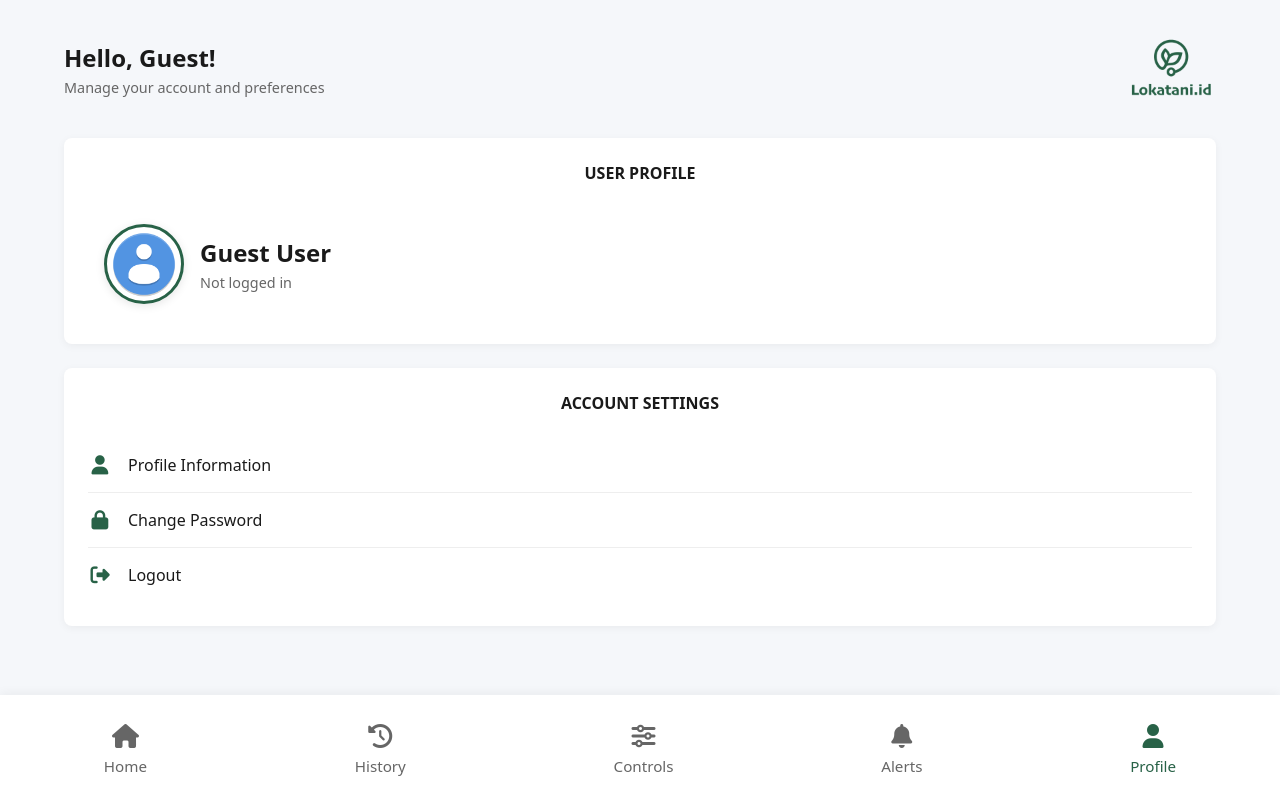
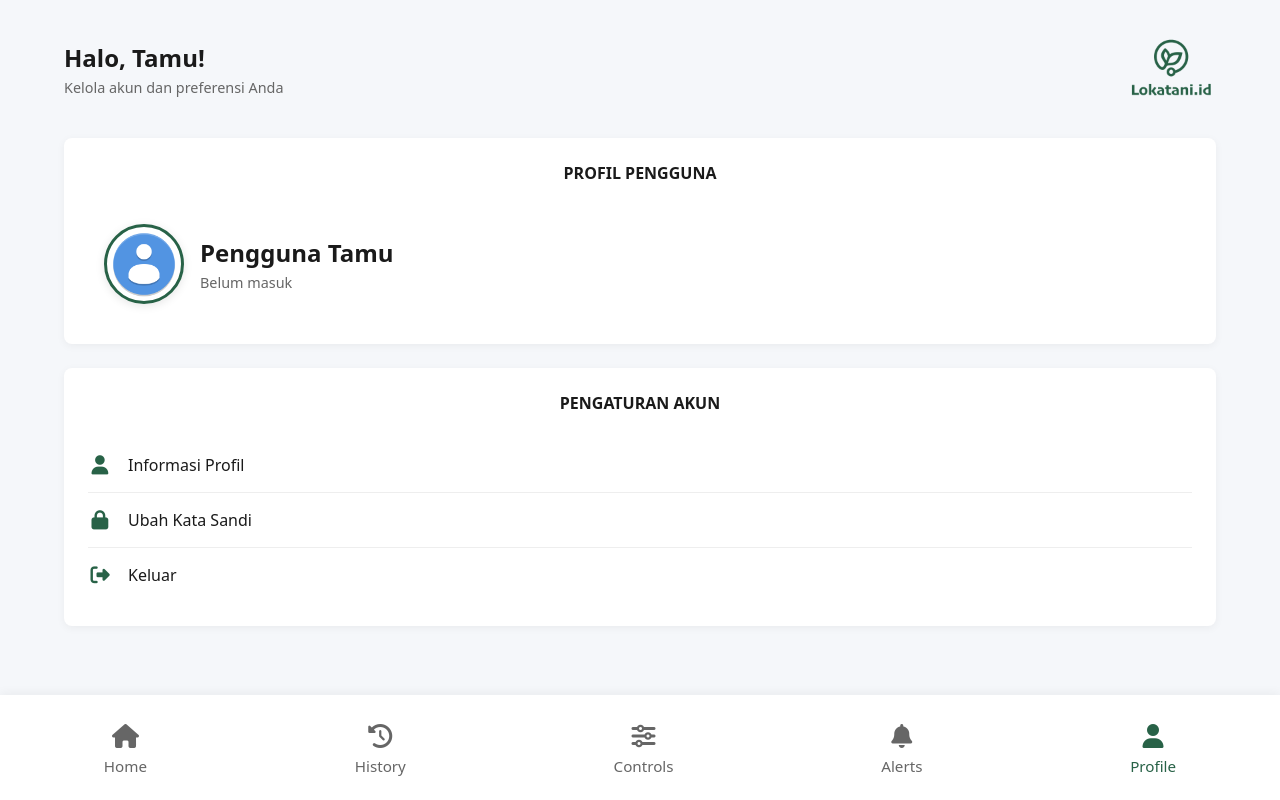
Before and after one commit to Tamatimtam/Lokatech-Greenhouse-Monitoring, a Flask app: template templates/profile.html in a window 1280 px wide. Run offline with Flask 3, Linux system fonts and the light colour scheme; the template is opened without the code that fills it, so the values that code supplies are empty; some libraries are stand-ins or nearby versions.

Commit message:
Alih bahasa ke Indonesia, penambahan comment2 javascript

```diff
--- a/static/js/profile-page.js
+++ b/static/js/profile-page.js
@@ -4,68 +4,90 @@
  */
 
 document.addEventListener('DOMContentLoaded', function() {
-  // Initialize the profile modal
-  const profileModalControl = initModal('profileModal', 'openProfileModal', function(modal, closeModal) {
+  // Initialize modals with their specific validation logic
+  initModal('profileModal', 'openProfileModal', handleProfileUpdate);
+  initModal('passwordModal', 'openPasswordModal', handlePasswordUpdate);
+
+  // Set up other functionality
+  setupPasswordToggles();
+  setupPasswordValidation();
+  setupProfilePictureUpload();
+
+  // Register global Escape key handler for modals
+  document.addEventListener('keydown', function(event) {
+    if (event.key === 'Escape') {
+      closeAllModals();
+    }
+  });
+});
+
+/**
+ * Profile update handler
+ * @param {HTMLElement} modal - The modal element
+ * @param {Function} closeModal - Function to close the modal
+ */
+function handleProfileUpdate(modal, closeModal) {
   const displayName = document.getElementById('displayName').value;
 
   if (!displayName.trim()) {
-      showValidationError('Please enter a valid display name');
+    showValidationError('Harap masukkan nama tampilan yang valid');
     return;
   }
 
   updateProfileDisplay(displayName);
   closeModal();
-    showToast('Profile updated successfully!');
-  });
+  showToast('Profil berhasil diperbarui!');
+}
 
-  // Initialize the password change modal
-  const passwordModalControl = initModal('passwordModal', 'openPasswordModal', function(modal, closeModal) {
+/**
+ * Password update handler
+ * @param {HTMLElement} modal - The modal element
+ * @param {Function} closeModal - Function to close the modal
+ */
+function handlePasswordUpdate(modal, closeModal) {
   const currentPassword = document.getElementById('currentPassword').value;
   const newPassword = document.getElementById('newPassword').value;
   const confirmPassword = document.getElementById('confirmPassword').value;
 
+  // Validate inputs
   if (!currentPassword) {
-      showValidationError('Current password is required');
+    showValidationError('Kata sandi saat ini diperlukan');
     return;
   }
 
   if (!isPasswordValid(newPassword)) {
-      showValidationError('Please meet all password requirements');
+    showValidationError('Harap penuhi semua persyaratan kata sandi');
     return;
   }
 
   if (newPassword !== confirmPassword) {
-      showValidationError('Passwords do not match');
+    showValidationError('Kata sandi tidak cocok');
     return;
   }
 
   closeModal();
-    showToast('Password changed successfully!');
-  });
-
-  // Set up other functionality
-  setupPasswordToggles();
-  setupPasswordValidation();
-  setupProfilePictureUpload();
-});
+  showToast('Kata sandi berhasil diubah!');
+}
 
 /**
  * Initialize a modal component
  * @param {string} modalId - The ID of the modal element
  * @param {string} openerId - The ID of the element that opens the modal
  * @param {Function} onSave - Optional callback function when save button is clicked
+ * @returns {Object|null} - Modal control functions or null if initialization failed
  */
 function initModal(modalId, openerId, onSave = null) {
   const modal = document.getElementById(modalId);
   const opener = document.getElementById(openerId);
+
+  if (!modal || !opener) {
+    console.error(`Modal initialization failed: Elements not found. Modal: ${modalId}, Opener: ${openerId}`);
+    return null;
+  }
+
   const closeBtn = document.getElementById('close' + modalId);
   const cancelBtn = document.getElementById('cancel' + modalId);
   const saveBtn = document.getElementById('save' + modalId);
-
-  if (!modal || !opener) {
-    console.error(`Modal initialization failed: Elements not found. Modal: ${modalId}, Opener: ${openerId}`);
-    return;
-  }
 
   // Open modal function
   function openModal() {
@@ -77,18 +99,20 @@ function initModal(modalId, openerId, onSave = null) {
   function closeModal() {
     modal.classList.remove('modal--active');
     document.body.style.overflow = '';
+
+    // Clear form fields if needed
+    const formInputs = modal.querySelectorAll('input:not([disabled])');
+    formInputs.forEach(input => {
+      if (input.type === 'file') return; // Don't clear file inputs
+      input.value = '';
+    });
   }
 
   // Event listeners
   opener.addEventListener('click', openModal);
 
-  if (closeBtn) {
-    closeBtn.addEventListener('click', closeModal);
-  }
-
-  if (cancelBtn) {
-    cancelBtn.addEventListener('click', closeModal);
-  }
+  if (closeBtn) closeBtn.addEventListener('click', closeModal);
+  if (cancelBtn) cancelBtn.addEventListener('click', closeModal);
 
   if (saveBtn) {
     saveBtn.addEventListener('click', function() {
@@ -114,15 +138,15 @@ function initModal(modalId, openerId, onSave = null) {
   };
 }
 
-// Register global Escape key handler for modals
-document.addEventListener('keydown', function(event) {
-  if (event.key === 'Escape') {
+/**
+ * Close all active modals
+ */
+function closeAllModals() {
   document.querySelectorAll('.modal--active').forEach(activeModal => {
     activeModal.classList.remove('modal--active');
+  });
   document.body.style.overflow = '';
-    });
 }
-});
 
 /**
  * Set up profile picture upload and preview functionality
@@ -132,47 +156,44 @@ function setupProfilePictureUpload() {
   const previewImage = document.getElementById('profilePicturePreview');
   const mainProfileImage = document.getElementById('mainProfileImage');
 
-  if (fileInput) {
+  if (!fileInput) return;
+
   fileInput.addEventListener('change', function() {
     const file = this.files[0];
-      if (file) {
+    if (!file) return;
+
     const reader = new FileReader();
 
     reader.onload = function(e) {
-          previewImage.src = e.target.result;
+      const imageData = e.target.result;
 
-          if (mainProfileImage) {
-            mainProfileImage.src = e.target.result;
-          }
+      if (previewImage) previewImage.src = imageData;
+      if (mainProfileImage) mainProfileImage.src = imageData;
 
-          sessionStorage.setItem('profile_picture', e.target.result);
+      sessionStorage.setItem('profile_picture', imageData);
     };
 
     reader.readAsDataURL(file);
-      }
   });
-  }
 }
 
 /**
  * Update profile display in the UI
+ * @param {string} name - The display name to update
  */
 function updateProfileDisplay(name) {
   const headerTitle = document.querySelector('.header__content h1');
-  if (headerTitle) {
-    headerTitle.textContent = `Hello, ${name}!`;
-  }
+  const profileName = document.querySelector('.profile__info h2');
 
-  const profileName = document.querySelector('.profile__info h2');
-  if (profileName) {
-    profileName.textContent = name;
-  }
+  if (headerTitle) headerTitle.textContent = `Halo, ${name}!`;
+  if (profileName) profileName.textContent = name;
 
   sessionStorage.setItem('user_name', name);
 }
 
 /**
  * Display a toast notification
+ * @param {string} message - The message to display
  */
 function showToast(message) {
   let toast = document.getElementById('toast-notification');
@@ -187,19 +208,26 @@ function showToast(message) {
   toast.textContent = message;
   toast.classList.add('toast--visible');
 
-  setTimeout(() => {
+  // Clear any existing timeout to prevent issues
+  if (toast.timeoutId) clearTimeout(toast.timeoutId);
+
+  toast.timeoutId = setTimeout(() => {
     toast.classList.remove('toast--visible');
   }, 3000);
 }
 
 /**
  * Show validation error message
+ * @param {string} message - The error message
  */
 function showValidationError(message) {
   alert(message);
+  // Could be improved with a more user-friendly error display
 }
 
-// ... Password functionality ...
+/**
+ * Set up password visibility toggles
+ */
 function setupPasswordToggles() {
   const toggles = document.querySelectorAll('.password-toggle');
 
@@ -208,19 +236,19 @@ function setupPasswordToggles() {
       const input = this.previousElementSibling;
       const icon = this.querySelector('i');
 
-      if (input.type === 'password') {
-        input.type = 'text';
-        icon.classList.remove('fa-eye');
-        icon.classList.add('fa-eye-slash');
-      } else {
-        input.type = 'password';
-        icon.classList.remove('fa-eye-slash');
-        icon.classList.add('fa-eye');
-      }
+      const isPasswordVisible = input.type === 'text';
+
+      input.type = isPasswordVisible ? 'password' : 'text';
+      icon.className = isPasswordVisible ? 'fas fa-eye' : 'fas fa-eye-slash';
     });
   });
 }
 
+/**
+ * Check if a password meets security requirements
+ * @param {string} password - The password to validate
+ * @returns {boolean} - Whether the password is valid
+ */
 function isPasswordValid(password) {
   const minLength = 8;
   const hasUpperCase = /[A-Z]/.test(password);
@@ -230,6 +258,9 @@ function isPasswordValid(password) {
   return password.length >= minLength && hasUpperCase && hasNumber && hasSpecial;
 }
 
+/**
+ * Set up password validation UI
+ */
 function setupPasswordValidation() {
   const newPassword = document.getElementById('newPassword');
   const confirmPassword = document.getElementById('confirmPassword');
@@ -237,72 +268,93 @@ function setupPasswordValidation() {
   const strengthText = document.getElementById('strengthText');
   const passwordMatch = document.getElementById('passwordMatch');
 
-  if (newPassword) {
+  if (!newPassword || !confirmPassword) return;
+
   newPassword.addEventListener('input', function() {
     validatePassword(this.value);
+
+    // Re-check match if confirm password has a value
+    if (confirmPassword.value) {
+      validatePasswordMatch(this.value, confirmPassword.value);
+    }
   });
-  }
 
-  if (confirmPassword) {
   confirmPassword.addEventListener('input', function() {
     validatePasswordMatch(newPassword.value, this.value);
   });
-  }
 
+  /**
+   * Validate password strength and update UI
+   * @param {string} password - The password to validate
+   */
   function validatePassword(password) {
-    const lengthCheck = document.getElementById('length-check');
-    const uppercaseCheck = document.getElementById('uppercase-check');
-    const numberCheck = document.getElementById('number-check');
-    const specialCheck = document.getElementById('special-check');
+    const requirements = [
+      { id: 'length-check', test: () => password.length >= 8 },
+      { id: 'uppercase-check', test: () => /[A-Z]/.test(password) },
+      { id: 'number-check', test: () => /[0-9]/.test(password) },
+      { id: 'special-check', test: () => /[!@#$%^&*()_+\-=\[\]{};':"\\|,.<>\/?]/.test(password) }
+    ];
 
-    updateRequirement(lengthCheck, password.length >= 8);
-    updateRequirement(uppercaseCheck, /[A-Z]/.test(password));
-    updateRequirement(numberCheck, /[0-9]/.test(password));
-    updateRequirement(specialCheck, /[!@#$%^&*()_+\-=\[\]{};':"\\|,.<>\/?]/.test(password));
+    // Update each requirement indicator
+    let strength = 0;
+    requirements.forEach(req => {
+      const isValid = req.test();
+      updateRequirement(document.getElementById(req.id), isValid);
+      if (isValid) strength += 25;
+    });
 
-    let strength = 0;
-    if (password.length >= 8) strength += 25;
-    if (/[A-Z]/.test(password)) strength += 25;
-    if (/[0-9]/.test(password)) strength += 25;
-    if (/[!@#$%^&*()_+\-=\[\]{};':"\\|,.<>\/?]/.test(password)) strength += 25;
-
+    // Update strength meter
+    if (passwordStrength) {
       passwordStrength.style.width = strength + '%';
       passwordStrength.className = 'strength-meter__bar';
 
       if (strength <= 25) {
         passwordStrength.classList.add('weak');
-      strengthText.textContent = 'Weak';
+        if (strengthText) strengthText.textContent = 'Lemah';
       } else if (strength <= 75) {
         passwordStrength.classList.add('medium');
-      strengthText.textContent = 'Medium';
+        if (strengthText) strengthText.textContent = 'Sedang';
       } else {
         passwordStrength.classList.add('strong');
-      strengthText.textContent = 'Strong';
+        if (strengthText) strengthText.textContent = 'Kuat';
+      }
     }
   }
 
+  /**
+   * Update a requirement indicator
+   * @param {HTMLElement} element - The requirement element
+   * @param {boolean} isValid - Whether the requirement is met
+   */
   function updateRequirement(element, isValid) {
+    if (!element) return;
+
     if (isValid) {
       element.classList.add('valid');
-      element.querySelector('i').className = 'fas fa-check-circle';
+      const icon = element.querySelector('i');
+      if (icon) icon.className = 'fas fa-check-circle';
     } else {
       element.classList.remove('valid');
-      element.querySelector('i').className = 'fas fa-circle';
+      const icon = element.querySelector('i');
+      if (icon) icon.className = 'fas fa-circle';
     }
   }
 
+  /**
+   * Validate password match and update UI
+   * @param {string} password - The original password
+   * @param {string} confirmPassword - The confirmation password
+   */
   function validatePasswordMatch(password, confirmPassword) {
+    if (!passwordMatch) return;
+
     if (!confirmPassword) {
       passwordMatch.textContent = '';
       return;
     }
 
-    if (password === confirmPassword) {
-      passwordMatch.textContent = 'Passwords match';
-      passwordMatch.className = 'password-match-valid';
-    } else {
-      passwordMatch.textContent = 'Passwords do not match';
-      passwordMatch.className = 'password-match-invalid';
+    const doPasswordsMatch = password === confirmPassword;
+    passwordMatch.textContent = doPasswordsMatch ? 'Kata sandi cocok' : 'Kata sandi tidak cocok';
+    passwordMatch.className = doPasswordsMatch ? 'password-match-valid' : 'password-match-invalid';
   }
 }
-}
--- a/templates/profile.html
+++ b/templates/profile.html
@@ -6,7 +6,7 @@
 {% import "macros/navigation.html" as navigation %}
 {% import "macros/modal.html" as modal %}
 
-{% block title %}Profile - Greenhouse Monitoring{% endblock %}
+{% block title %}Profil - Greenhouse Monitoring{% endblock %}
 
 {% block styles %}
 <link rel="stylesheet" href="{{ url_for('static', filename='css/dashboard.css') }}">
@@ -18,86 +18,86 @@
 <div class="container">
   <header class="header">
     <div class="header__content">
-      <h1>Hello, {{ user.name if user else 'Guest' }}!</h1>
-      <p>Manage your account and preferences</p>
+      <h1>Halo, {{ user.name if user else 'Tamu' }}!</h1>
+      <p>Kelola akun dan preferensi Anda</p>
     </div>
     <img class="logo" src="{{ url_for('static', filename='images/lokatech-logo.png') }}" alt="Lokatani.id Logo">
   </header>
 
-  {% call card.card('USER PROFILE', 'card--profile') %}
+  {% call card.card('PROFIL PENGGUNA', 'card--profile') %}
     <div class="profile__header">
       <img src="{{ url_for('static', filename='images/default-avatar.png') }}"
-           alt="Profile Picture"
+           alt="Foto Profil"
            class="profile__image"
            id="mainProfileImage">
       <div class="profile__info">
-        <h2>{{ user.name if user else 'Guest User' }}</h2>
-        <p>{{ user.email if user else 'Not logged in' }}</p>
+        <h2>{{ user.name if user else 'Pengguna Tamu' }}</h2>
+        <p>{{ user.email if user else 'Belum masuk' }}</p>
       </div>
     </div>
   {% endcall %}
 
   <!-- Changed from grid--2col to grid--1col to make it full width -->
   <div class="grid grid--1col">
-    {% call card.card('ACCOUNT SETTINGS') %}
+    {% call card.card('PENGATURAN AKUN') %}
       <ul class="profile__list">
         <li class="profile__list-item" id="openProfileModal" style="cursor: pointer;">
           <i class="fas fa-user"></i>
-          <span>Profile Information</span>
+          <span>Informasi Profil</span>
         </li>
         <li class="profile__list-item" id="openPasswordModal" style="cursor: pointer;">
           <i class="fas fa-lock"></i>
-          <span>Change Password</span>
+          <span>Ubah Kata Sandi</span>
         </li>
         <li class="profile__list-item">
           <i class="fas fa-sign-out-alt"></i>
-          <a href="/logout">Logout</a>
+          <a href="/logout">Keluar</a>
         </li>
       </ul>
     {% endcall %}
   </div>
 
-  {% call modal.modal('profileModal', 'Profile Information') %}
+  {% call modal.modal('profileModal', 'Informasi Profil') %}
     <div class="profile-edit">
       <div class="profile-edit__picture">
         <img
           src="{{ user.picture if user and user.picture else url_for('static', filename='images/default-avatar.png') }}"
-          alt="Profile Picture Preview"
+          alt="Pratinjau Foto Profil"
           id="profilePicturePreview"
           class="profile-edit__preview"
         >
         <div class="profile-edit__actions">
           <label for="profilePictureInput" class="profile-edit__upload-btn">
-            <i class="fas fa-camera"></i> Change Picture
+            <i class="fas fa-camera"></i> Ubah Foto
           </label>
           <input type="file" id="profilePictureInput" accept="image/*" class="hidden-input">
         </div>
       </div>
 
       <div class="form-group">
-        <label for="displayName">Display Name</label>
-        <input type="text" id="displayName" value="{{ user.name if user else 'Guest User' }}" class="form-control">
+        <label for="displayName">Nama Tampilan</label>
+        <input type="text" id="displayName" value="{{ user.name if user else 'Pengguna Tamu' }}" class="form-control">
       </div>
 
       <div class="form-group">
-        <label for="emailAddress">Email Address</label>
+        <label for="emailAddress">Alamat Email</label>
         <input type="email" id="emailAddress" value="{{ user.email if user else '' }}" disabled class="form-control">
-        <small>Email cannot be changed</small>
+        <small>Email tidak dapat diubah</small>
       </div>
 
       <div class="form-group">
-        <label for="userRole">Role</label>
+        <label for="userRole">Peran</label>
         <input type="text" id="userRole" value="Administrator" disabled class="form-control">
       </div>
     </div>
   {% endcall %}
 
-  {% call modal.modal('passwordModal', 'Change Password') %}
+  {% call modal.modal('passwordModal', 'Ubah Kata Sandi') %}
     <div class="password-edit">
       <div class="form-group">
-        <label for="currentPassword">Current Password</label>
+        <label for="currentPassword">Kata Sandi Saat Ini</label>
         <div class="password-input-container">
-          <input type="password" id="currentPassword" class="form-control" placeholder="Enter your current password" required>
+          <input type="password" id="currentPassword" class="form-control" placeholder="Masukkan kata sandi Anda saat ini" required>
           <button type="button" class="password-toggle" tabindex="-1">
             <i class="fas fa-eye"></i>
           </button>
@@ -105,9 +105,9 @@
       </div>
 
       <div class="form-group">
-        <label for="newPassword">New Password</label>
+        <label for="newPassword">Kata Sandi Baru</label>
         <div class="password-input-container">
-          <input type="password" id="newPassword" class="form-control" placeholder="Enter your new password" required>
+          <input type="password" id="newPassword" class="form-control" placeholder="Masukkan kata sandi baru Anda" required>
           <button type="button" class="password-toggle" tabindex="-1">
             <i class="fas fa-eye"></i>
           </button>
@@ -116,14 +116,14 @@
           <div class="strength-meter">
             <div class="strength-meter__bar" id="passwordStrength"></div>
           </div>
-          <span class="strength-text" id="strengthText">Password strength</span>
+          <span class="strength-text" id="strengthText">Kekuatan kata sandi</span>
         </div>
       </div>
 
       <div class="form-group">
-        <label for="confirmPassword">Confirm Password</label>
+        <label for="confirmPassword">Konfirmasi Kata Sandi</label>
         <div class="password-input-container">
-          <input type="password" id="confirmPassword" class="form-control" placeholder="Confirm your new password" required>
+          <input type="password" id="confirmPassword" class="form-control" placeholder="Konfirmasi kata sandi baru Anda" required>
           <button type="button" class="password-toggle" tabindex="-1">
             <i class="fas fa-eye"></i>
           </button>
@@ -132,12 +132,12 @@
       </div>
 
       <div class="password-requirements">
-        <h4>Password Requirements:</h4>
+        <h4>Persyaratan Kata Sandi:</h4>
         <ul class="requirements-list">
-          <li id="length-check"><i class="fas fa-circle"></i> Minimum 8 characters</li>
-          <li id="uppercase-check"><i class="fas fa-circle"></i> At least 1 uppercase letter</li>
-          <li id="number-check"><i class="fas fa-circle"></i> At least 1 number</li>
-          <li id="special-check"><i class="fas fa-circle"></i> At least 1 special character</li>
+          <li id="length-check"><i class="fas fa-circle"></i> Minimal 8 karakter</li>
+          <li id="uppercase-check"><i class="fas fa-circle"></i> Minimal 1 huruf kapital</li>
+          <li id="number-check"><i class="fas fa-circle"></i> Minimal 1 angka</li>
+          <li id="special-check"><i class="fas fa-circle"></i> Minimal 1 karakter khusus</li>
         </ul>
       </div>
     </div>
```
Lines whose indentation alone changed are shown as unchanged.
